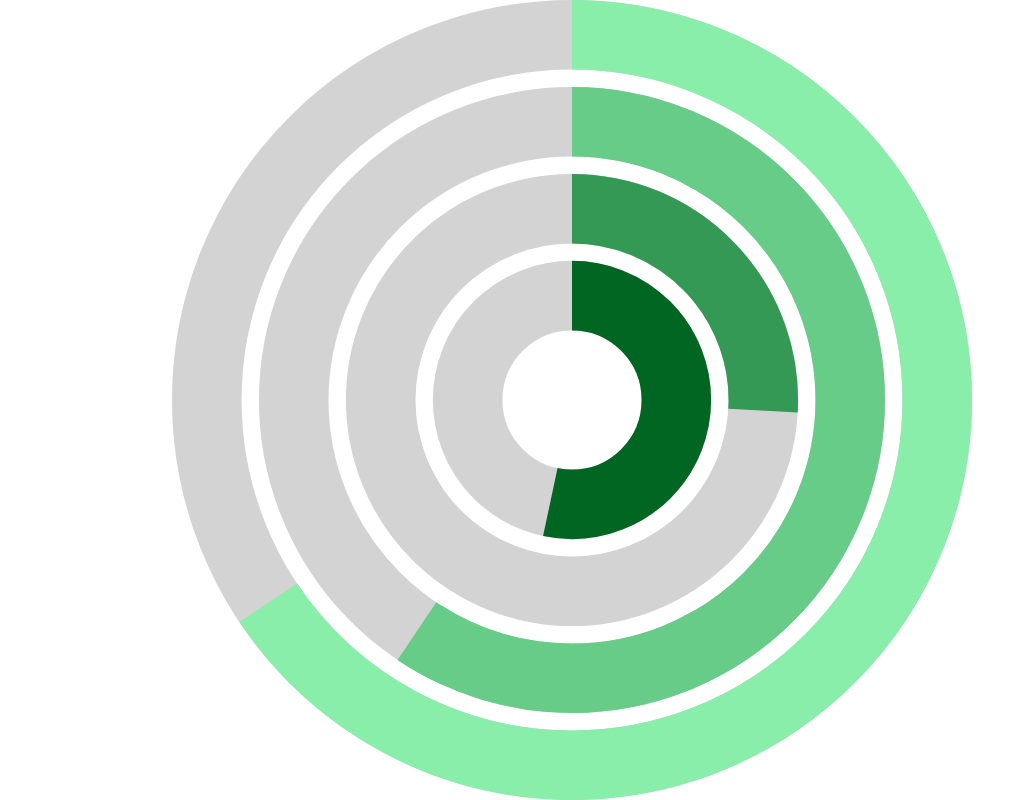
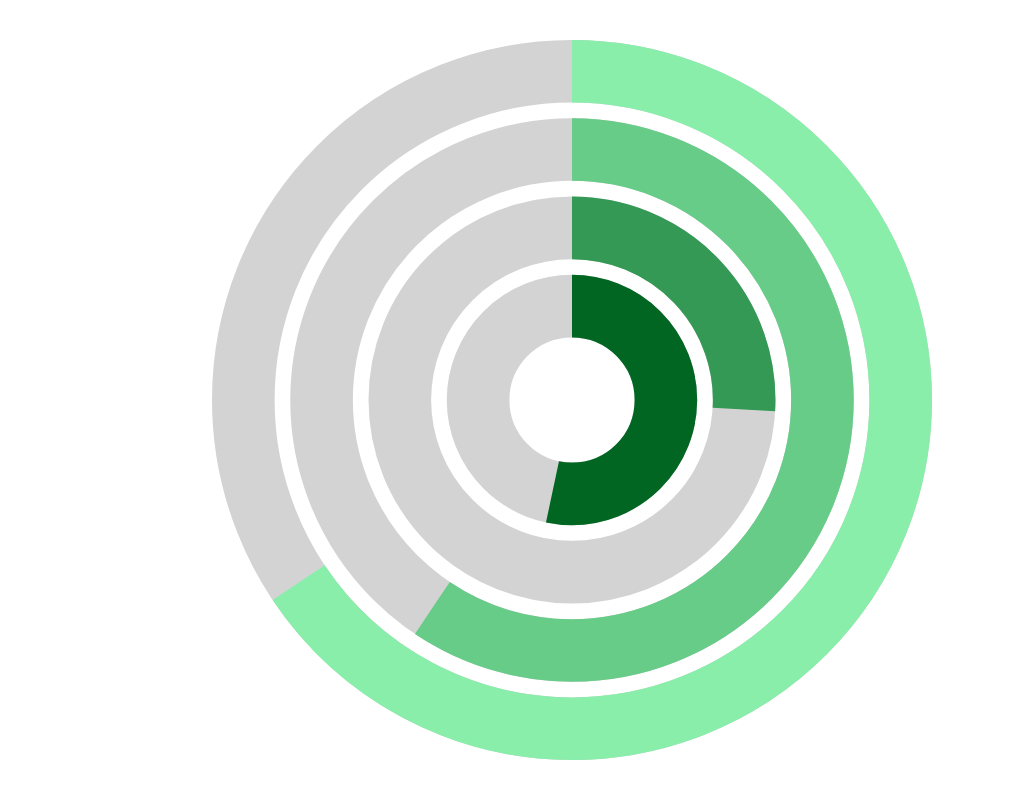
Before and after one commit to darkundeadgeek/mhipster-clock, a plain HTML site: page index.html in a window 1280 px wide. Shown: the full height of the page, 68-1079 px from the left. Drawn offline with Linux system fonts and the light colour scheme.

Commit message:
Vertically center clock

```diff
--- a/index.html
+++ b/index.html
@@ -11,9 +11,9 @@
       margin: 0;
     }
     #object-svg {
-      margin: 0 auto;
-      height: 100vmin;
-      width: 100vmin;
+      margin: calc((100vh - 90vmin) / 2) auto;
+      height: 90vmin;
+      width: 90vmin;
       display: block;
     }
     #code-link {
```
